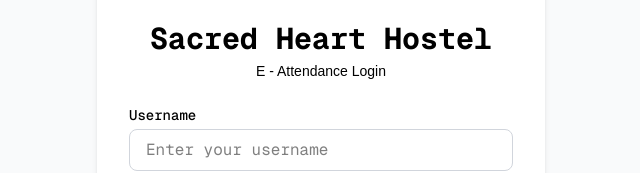
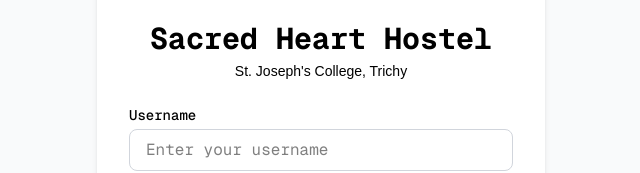
Before and after one commit to kompaaz/hostel-attendance-frontend, a Next.js app: page /login in a window 1280 px wide. Shown: the part 287-460 px from the top of the page, without its empty margins (319-959 px from the left). Built offline with nearby package versions, Linux system fonts and the light colour scheme.

Commit message:
added college name

```diff
--- a/app/login/page.tsx
+++ b/app/login/page.tsx
@@ -73,7 +73,7 @@
           Sacred Heart Hostel
         </h2>
         <p className="text-sm text-black text-center mb-6">
-          E - Attendance Login
+          St. Joseph's College, Trichy
         </p>
 
         <form onSubmit={handleSubmit} className="space-y-5 font-mono">
```
